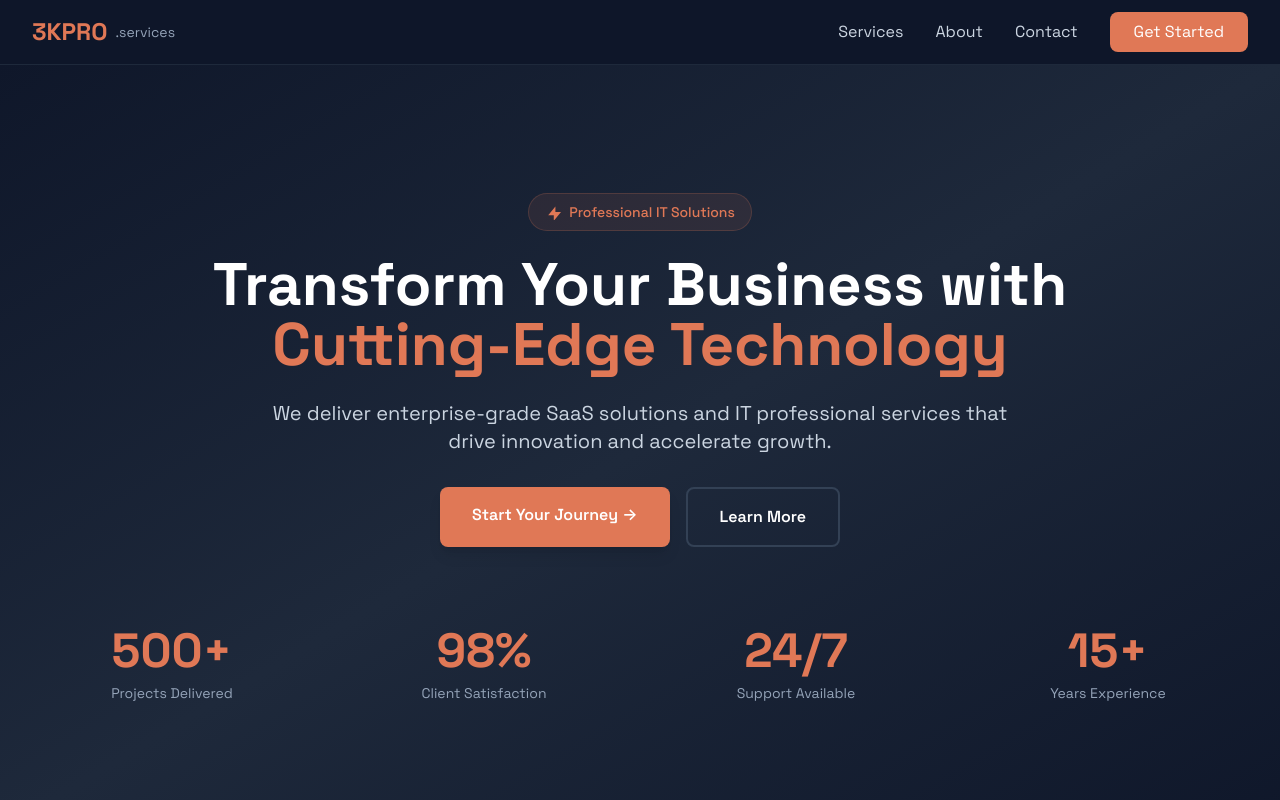
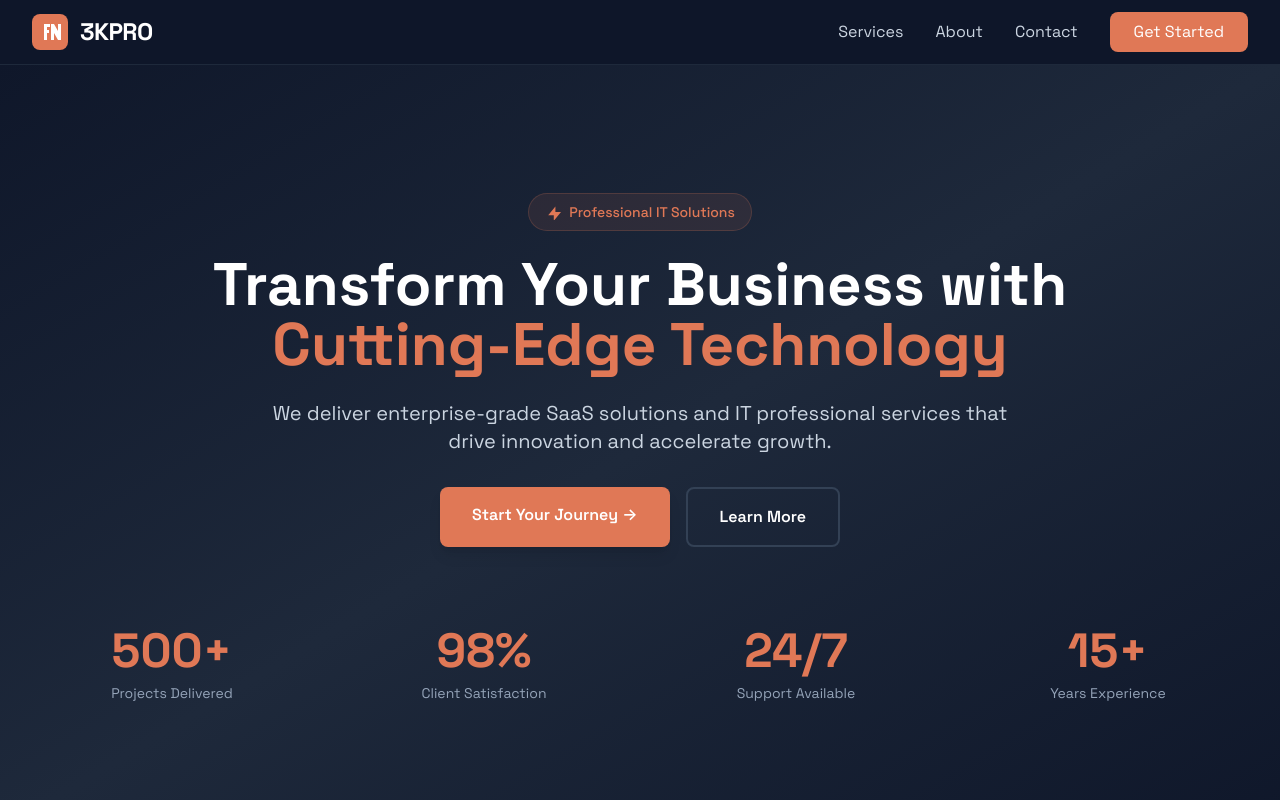
Before and after one commit to 3kpro/3kpro-website, a Next.js app: page / in a window 1280 px wide. Shown: the top 800 px of the page. Built offline with nearby package versions, Linux system fonts and the light colour scheme.

Commit message:
Add professional logo icon, remove .services suffix

```diff
--- a/app/page.tsx
+++ b/app/page.tsx
@@ -97,9 +97,19 @@ export default function Home() {
       <nav className="bg-dark-900/95 backdrop-blur-sm border-b border-dark-800 sticky top-0 z-50">
         <div className="max-w-7xl mx-auto px-4 sm:px-6 lg:px-8">
           <div className="flex justify-between items-center h-16">
-            <Link href="/" className="flex items-center">
-              <span className="text-2xl font-bold text-primary-500">3KPRO</span>
-              <span className="ml-2 text-sm text-dark-400">.services</span>
+            <Link href="/" className="flex items-center group">
+              <div className="flex items-center gap-3">
+                {/* Logo Icon */}
+                <div className="relative">
+                  <svg width="36" height="36" viewBox="0 0 36 36" fill="none" xmlns="http://www.w3.org/2000/svg">
+                    <rect width="36" height="36" rx="8" fill="#e07856"/>
+                    <path d="M12 10L18 10L18 13L15 13L15 16L17 16L17 19L15 19L15 26L12 26L12 10Z" fill="white"/>
+                    <path d="M19 10L22 10L26 17L26 10L29 10L29 26L26 26L22 19L22 26L19 26L19 10Z" fill="white"/>
+                  </svg>
+                </div>
+                {/* Logo Text */}
+                <span className="text-2xl font-bold text-white tracking-tight">3KPRO</span>
+              </div>
             </Link>
             <div className="flex items-center space-x-8">
               <a href="#services" className="text-dark-300 hover:text-primary-500 transition-colors">Services</a>
@@ -321,9 +331,13 @@ export default function Home() {
         <div className="max-w-7xl mx-auto px-4 sm:px-6 lg:px-8">
           <div className="grid md:grid-cols-4 gap-8 mb-8">
             <div>
-              <div className="flex items-center mb-4">
-                <span className="text-2xl font-bold text-primary-500">3KPRO</span>
-                <span className="ml-2 text-sm text-dark-400">.services</span>
+              <div className="flex items-center gap-3 mb-4">
+                <svg width="32" height="32" viewBox="0 0 36 36" fill="none" xmlns="http://www.w3.org/2000/svg">
+                  <rect width="36" height="36" rx="8" fill="#e07856"/>
+                  <path d="M12 10L18 10L18 13L15 13L15 16L17 16L17 19L15 19L15 26L12 26L12 10Z" fill="white"/>
+                  <path d="M19 10L22 10L26 17L26 10L29 10L29 26L26 26L22 19L22 26L19 26L19 10Z" fill="white"/>
+                </svg>
+                <span className="text-2xl font-bold text-white">3KPRO</span>
               </div>
               <p className="text-dark-400 text-sm">
                 Delivering cutting-edge IT solutions and professional services since 2010.
```
